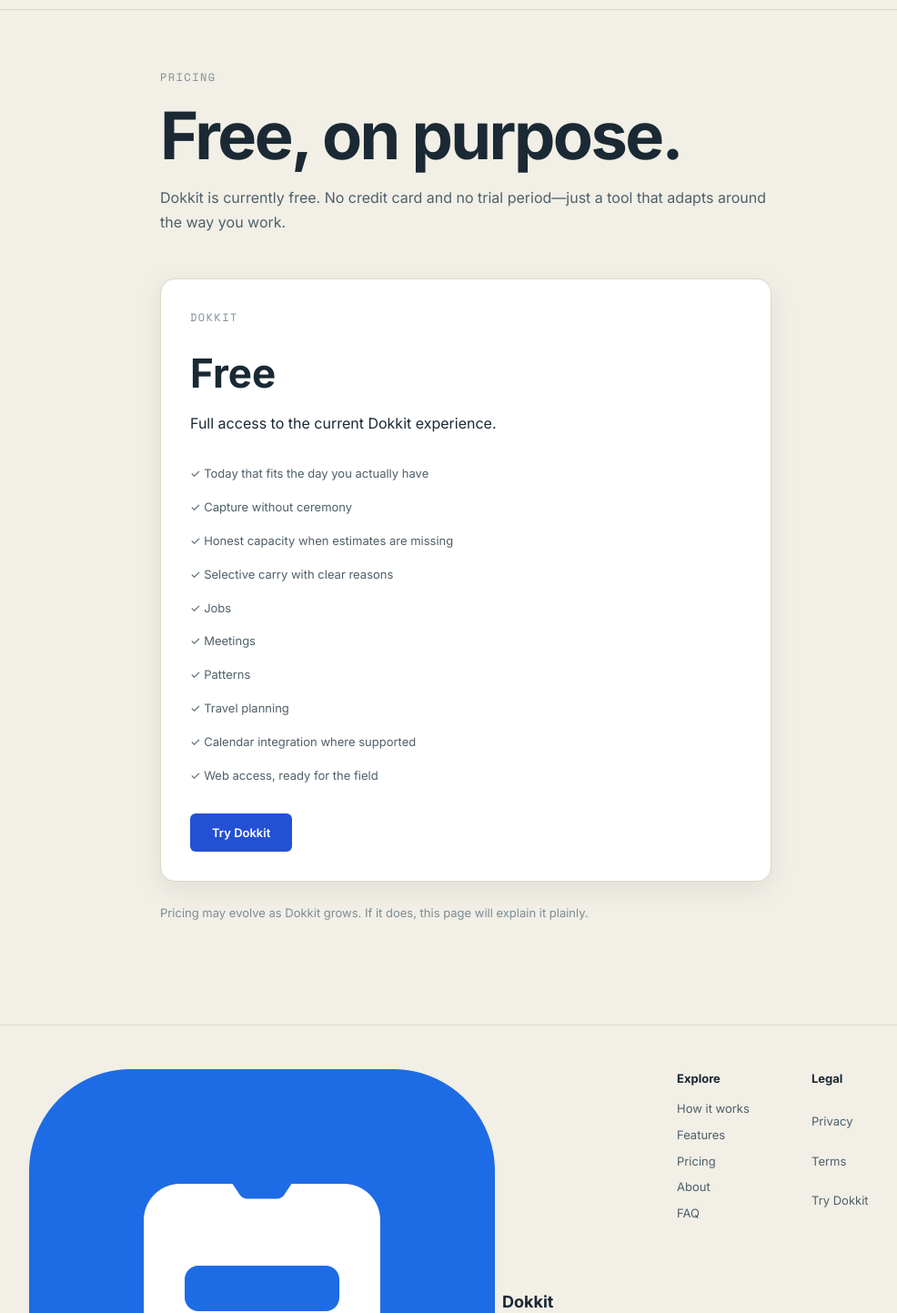
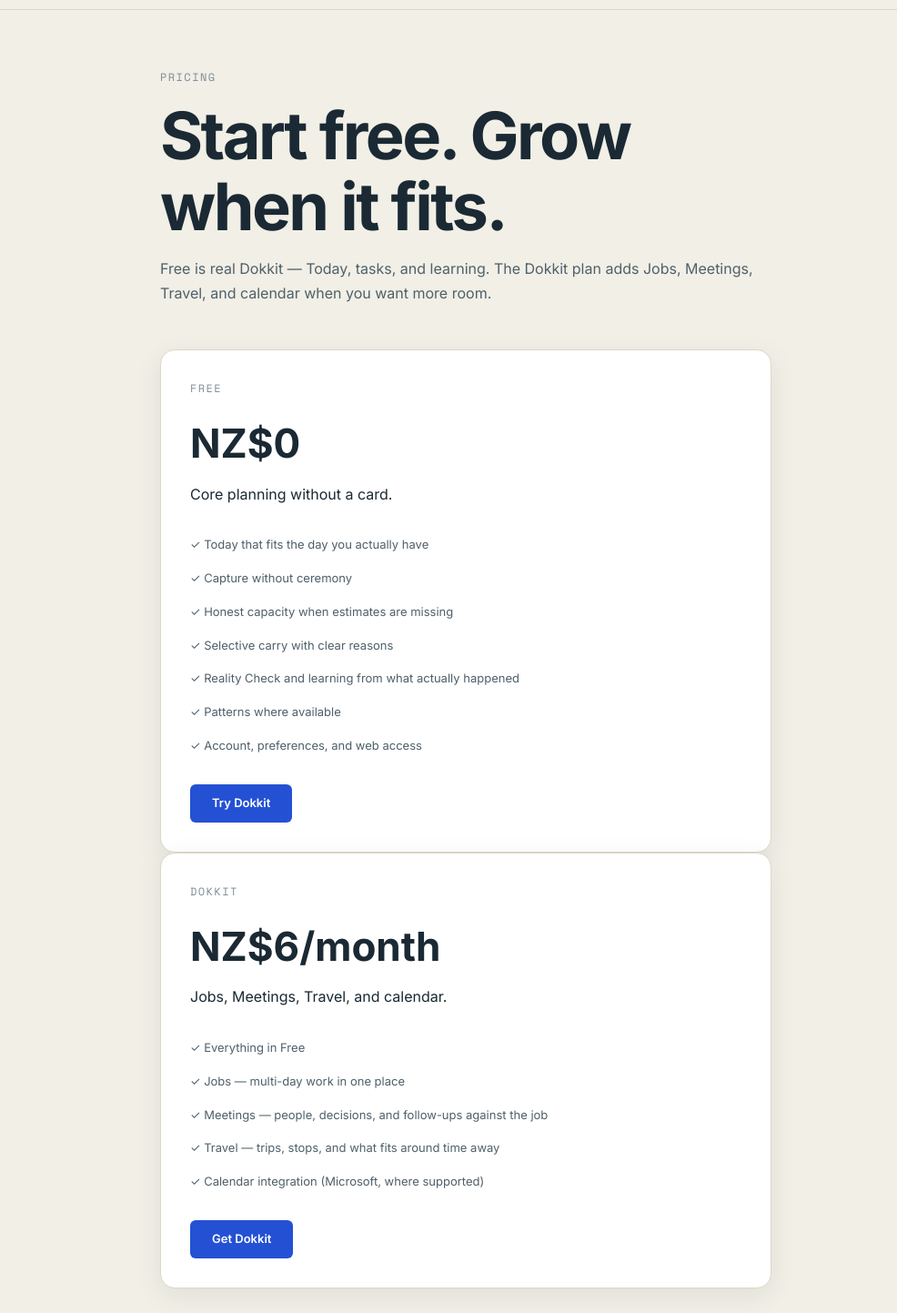
Before and after one commit to mkuhtze-code/dokkit-site, a Next.js app: page /pricing in a window 1280 px wide. Shown: the part 526-1969 px from the top of the page at 91% size, without its empty margins (128-1114 px from the left). Built offline with nearby package versions, Linux system fonts and the light colour scheme.

Commit message:
Update page.tsx

```diff
--- a/app/pricing/page.tsx
+++ b/app/pricing/page.tsx
@@ -4,20 +4,25 @@
 export const metadata: Metadata = {
   title: 'Pricing',
   description:
-    'Dokkit is free: a personal thinking tool that observes work and adapts around you.',
+    'Start free with Today and core planning. Dokkit plan adds Jobs, Meetings, Travel, and calendar — NZ$6/month.',
 };
 
-const included = [
+const freeIncluded = [
   'Today that fits the day you actually have',
   'Capture without ceremony',
   'Honest capacity when estimates are missing',
   'Selective carry with clear reasons',
-  'Jobs',
-  'Meetings',
-  'Patterns',
-  'Travel planning',
-  'Calendar integration where supported',
-  'Web access, ready for the field',
+  'Reality Check and learning from what actually happened',
+  'Patterns where available',
+  'Account, preferences, and web access',
+];
+
+const dokkitIncluded = [
+  'Everything in Free',
+  'Jobs — multi-day work in one place',
+  'Meetings — people, decisions, and follow-ups against the job',
+  'Travel — trips, stops, and what fits around time away',
+  'Calendar integration (Microsoft, where supported)',
 ];
 
 export default function PricingPage() {
@@ -25,27 +30,48 @@
     <main className="page-main">
       <section className="page-intro">
         <p className="eyebrow">Pricing</p>
-        <h1>Free, on purpose.</h1>
+        <h1>Start free. Grow when it fits.</h1>
         <p>
-          Dokkit is currently free. No credit card and no trial period—just a tool that
-          adapts around the way you work.
+          Free is real Dokkit — Today, tasks, and learning. The Dokkit plan adds Jobs,
+          Meetings, Travel, and calendar when you want more room.
         </p>
       </section>
+
+      <div className="pricing-grid">
         <section className="pricing-card">
           <div>
-          <p className="eyebrow">Dokkit</p>
-          <p className="price">Free</p>
-          <p>Full access to the current Dokkit experience.</p>
+            <p className="eyebrow">Free</p>
+            <p className="price">NZ$0</p>
+            <p>Core planning without a card.</p>
           </div>
           <ul>
-          {included.map((item) => (
+            {freeIncluded.map((item) => (
               <li key={item}>✓ {item}</li>
             ))}
           </ul>
           <AppLink>Try Dokkit</AppLink>
         </section>
+
+        <section className="pricing-card pricing-card-emphasis">
+          <div>
+            <p className="eyebrow">Dokkit</p>
+            <p className="price">
+              NZ$6<span className="price-interval">/month</span>
+            </p>
+            <p>Jobs, Meetings, Travel, and calendar.</p>
+          </div>
+          <ul>
+            {dokkitIncluded.map((item) => (
+              <li key={item}>✓ {item}</li>
+            ))}
+          </ul>
+          <AppLink>Get Dokkit</AppLink>
+        </section>
+      </div>
+
       <p className="page-note">
-        Pricing may evolve as Dokkit grows. If it does, this page will explain it plainly.
+        No urgency, no trial traps. Upgrade or cancel from Account → Billing in the app.
+        Price is confirmed at checkout; currency follows Stripe configuration.
       </p>
     </main>
   );
```
Lines whose indentation alone changed are shown as unchanged.
